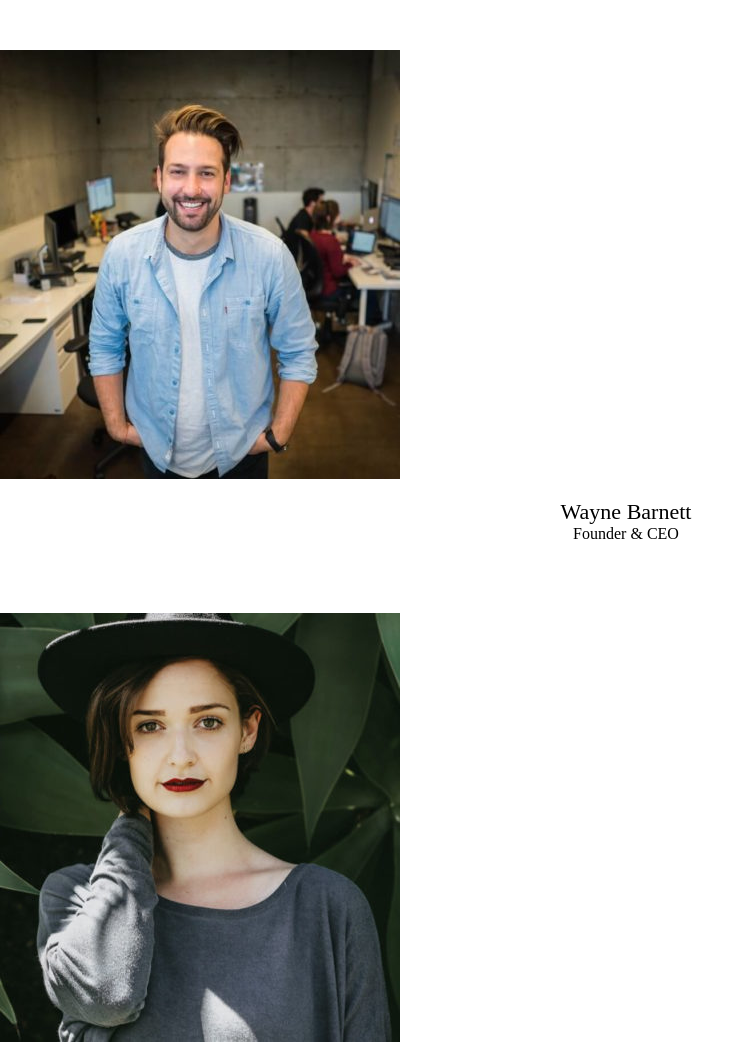
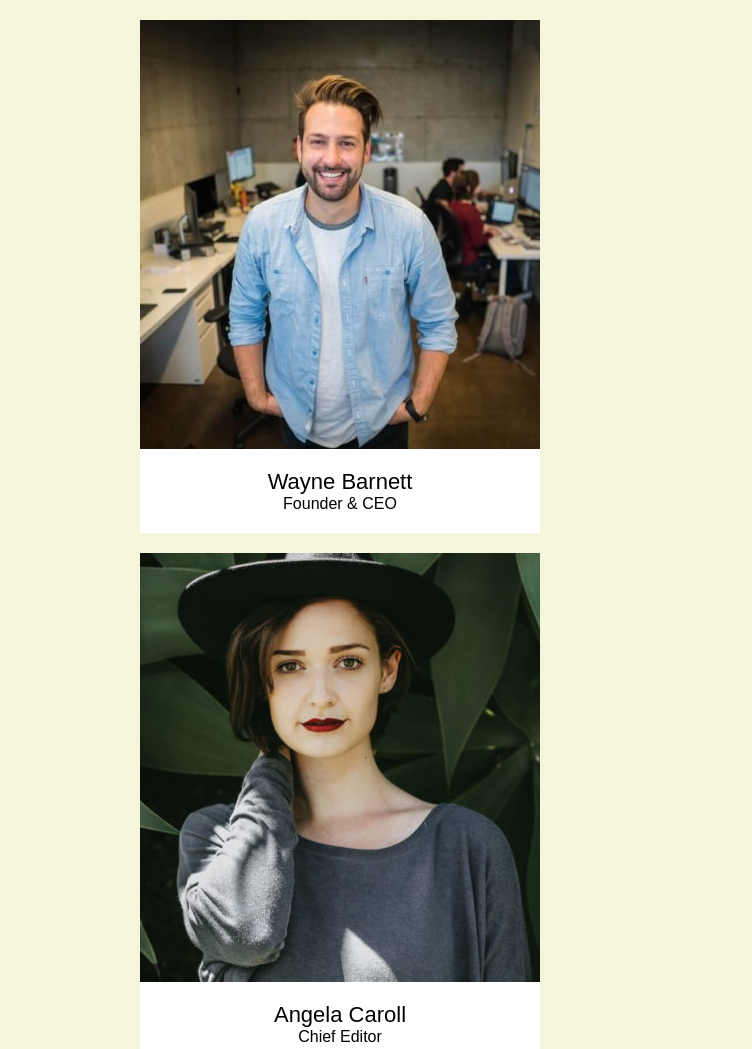
Before and after one commit to alessiopalmieri001/js-our-team, a plain HTML site: page index.html in a window 1280 px wide. Shown: the top 1049 px of the page, without its empty margins (0-752 px from the left). Drawn offline with Linux system fonts and the light colour scheme.

Commit message:
fix + bonus

```diff
--- a/css/style.css
+++ b/css/style.css
@@ -2,6 +2,17 @@
     margin: 0;
     padding: 0;
     box-sizing: border-box;
+}
+
+html{
+    font-family: Arial, Helvetica, sans-serif;
+    background-color: beige;
+}
+
+body > section{
+
+    max-width: 1000px;
+    margin: 0 auto;
 }
 .container {
     display: flex;
@@ -9,17 +20,17 @@
 }
 
 .team-card {
-    flex-basis: 370px;
-    margin-top: 50px;
-    margin-right: 28px;
+    margin-top: 20px;
+    width: 40%;
 }
 
 
 
 .card-image img {
-    display: block;
+
     max-width: 100%;
-
+    display: flex;
+    justify-content: center;
 
 }
 
--- a/index.html
+++ b/index.html
@@ -8,9 +8,12 @@
         <link rel="stylesheet" href="css/style.css">
     </head>
     <body>
-        <div id="container">
+        <section>
+            <div id="container">
 
-        </div>
+            </div>
+        </section>
+
 
 
 
--- a/js/scripts.js
+++ b/js/scripts.js
@@ -1,3 +1,4 @@
+//array di oggetti
 const teams = [{
 
     name: "Wayne Barnett",
@@ -41,11 +42,11 @@ console.log(teams);
 const pippo = document.getElementById('container');
 console.log(pippo)
 
-drawTeam();
+//richiamo funzione
+appendTeam();
 
-function drawTeam(){
-// resetto il teamContainer
-    pippo.innerHTML = '';
+//dichirazione funzione
+function appendTeam(){
 
     teams.forEach( (teames) => teamcontainermember(teames) );
 
```
